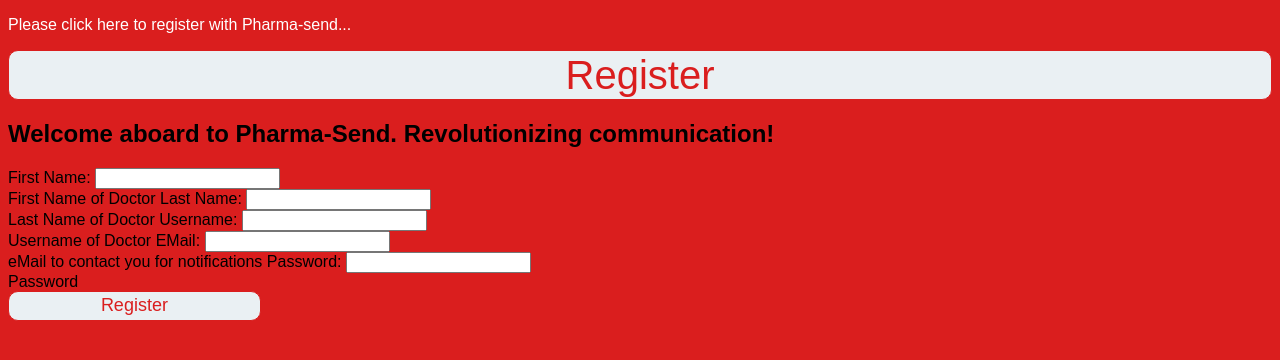
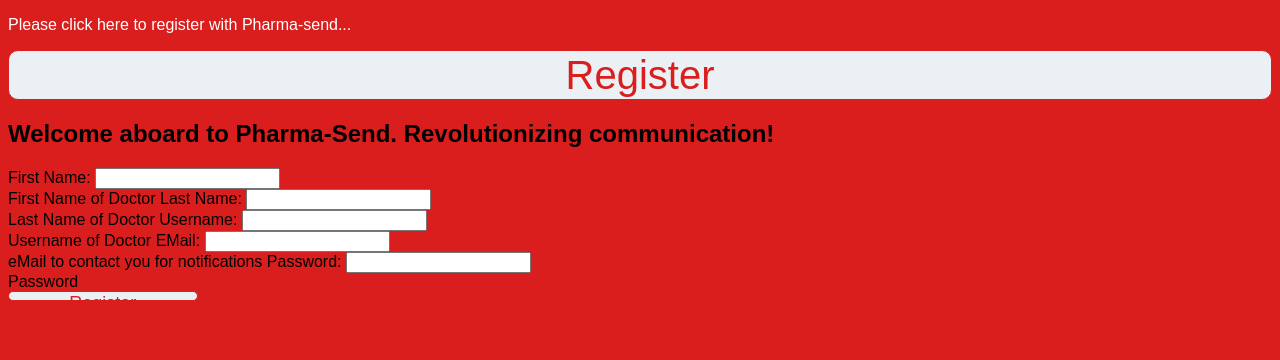
Before and after one commit to Pharma-Message/pharma-send, a Django app: page /registration/doctor in a window 1280 px wide. Shown: the top 360 px of the page. Run offline with Django 4.2, Linux system fonts and the light colour scheme; some web fonts are replaced.

Commit message:
Update base.html

```diff
--- a/templates/base.html
+++ b/templates/base.html
@@ -18,7 +18,7 @@
     color: #da1e1e;
   }
   button:hover {
-    color: #a34247;
+    color: #963c3c;
   }
   a {text-decoration: none;}
 
@@ -40,8 +40,8 @@
     border-radius: 10px;
     font-size: 18px;
     display: block;
-    width: 20%;
-    height: 30px;
+    width: 15%;
+    height: 10px;
     font-family: 'Sofia Sans', sans-serif;
     text-decoration: none;
   }
```
